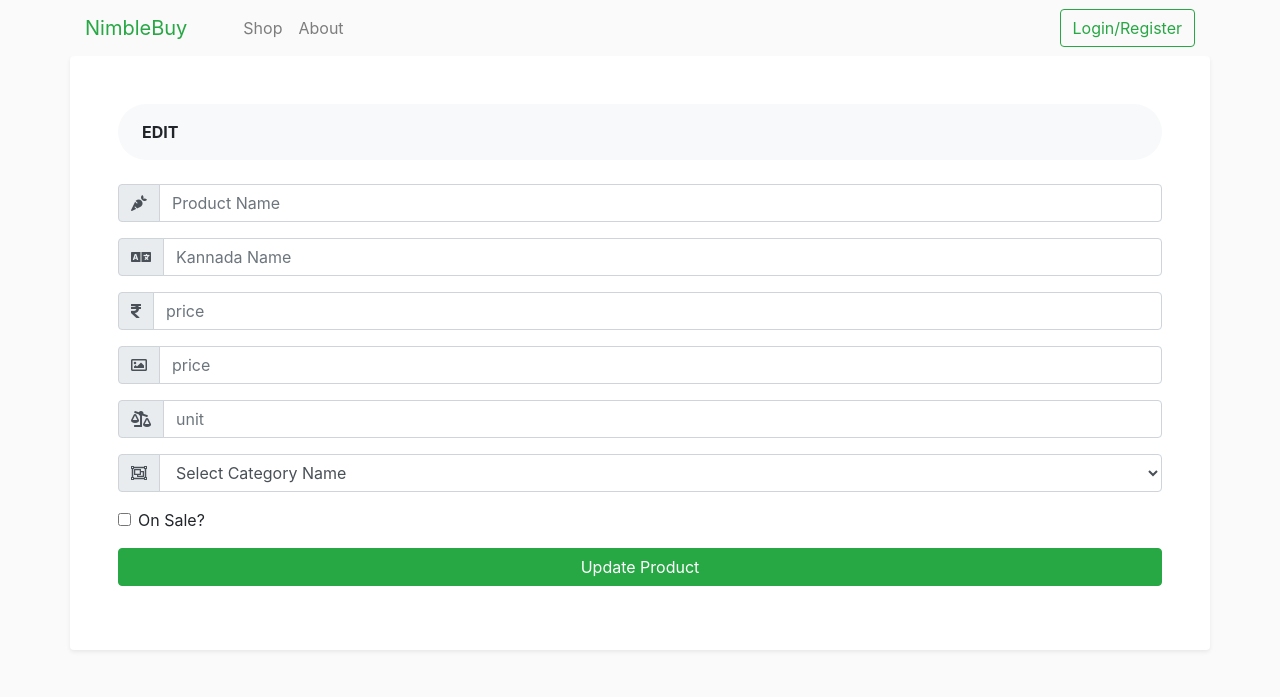
After one commit to boffti/nimblebuy_v2, a Flask app: template templates/admin/edit_product.html in a window 1280 px wide. The commit adds this page. Shown: the top 697 px of the page. Run offline with Flask 2, Linux system fonts and the light colour scheme; the template is opened without the code that fills it, so the values that code supplies are empty; parts of the project's set-up code (start-up, migrations or seed data) failed here and were passed over; some libraries are stand-ins or nearby versions.

Commit message:
Added Product edit in home page for admins

```diff
--- a/app.py
+++ b/app.py
@@ -395,7 +395,42 @@ def submit_enquiry():
 
 # ----------------------------------------------------------------------- #
 # Admin Routes
-# ------------------------------------------------------------------------#4
+# ------------------------------------------------------------------------#
+@app.route('/edit/<int:product_id>')
+@requires_auth('get:admin_dashboard')
+def get_product_details(jwt, product_id):
+    product = Vegetable.query.get(product_id)
+    category = [cat.format() for cat in Category.query.all()]
+    return render_template('/admin/edit_product.html', product=product.format(), category=category)
+
+# PATCH User Profile data
+@app.route('/product/update/<int:product_id>', methods=['POST'])
+@requires_auth('get:admin_dashboard')
+def update_product(jwt, product_id):
+    form_data = request.form.to_dict()
+    print(form_data)
+    if form_data['cat_name'] == 'Select Category Name':
+        flash('Please select category name to proceed')
+    try:
+        product = Vegetable.query.get(product_id)
+        cat = Category.query.filter_by(name=form_data['cat_name']).first()
+        product.name = form_data['name']
+        product.k_name = form_data['k_name']
+        product.price = float(form_data['price'])
+        product.category = cat
+        product.image = form_data['image']
+        product.unit = form_data['unit']
+        product.onSale = bool(form_data['onSale'])
+        product.update()
+        flash('Product updated successfully')
+    except Exception as e:
+        print(f'Error ==> {e}')
+        flash('Something went wrong')
+        return redirect(request.referrer)
+
+    return redirect(url_for('home'))
+
+
 @app.route('/admin_page')
 @requires_auth('get:admin_dashboard')
 def get_admin_page(jwt):
--- a/models.py
+++ b/models.py
@@ -263,7 +263,8 @@ class Category(db.Model):
 
     def format(self):
         return({
-            'name': self.name,
+            'id': self.id,
+            'name': self.name
         })
 
 
--- /dev/null
+++ b/templates/admin/edit_product.html
@@ -0,0 +1,108 @@
+{% extends "template.html" %}
+{% block title %}
+<title>Admin Dashboard</title>
+{% endblock %}
+
+{% block header %}
+<ul class="navbar-nav mr-auto">
+    <li class="nav-item">
+        <a class="nav-link" href="{{ url_for('home') }}">Shop</a>
+    </li>
+    <li class="nav-item">
+        <a class="nav-link" href="{{ url_for('about_page') }}">About</a>
+    </li>
+</ul>
+{% endblock %}
+
+{% set count = 5 %}
+{% block content %}
+<style>
+    .main-section {
+        margin-top: 5px;
+    }
+
+    .hiddenRow {
+        padding: 0 4px !important;
+        background-color: #eeeeee;
+        font-size: 13px;
+    }
+
+    .accordian-body span {
+        color: #a2a2a2 !important;
+    }
+</style>
+<div class="container">
+    <div class="row">
+        <div class="col-lg-12 p-5 bg-white rounded shadow-sm mb-5">
+            <div class="bg-light rounded-pill mb-4 px-4 py-3 text-uppercase font-weight-bold">Edit {{ product.name }}
+            </div>
+
+            <form action="/product/update/{{ product.id }}" method="post">
+                <div class="form-group input-group">
+                    <div class="input-group-prepend">
+                        <span class="input-group-text"> <i class="fas fa-carrot"></i> </span>
+                    </div>
+                    <input name="name" class="form-control" placeholder="Product Name" type="text"
+                        value="{{ product.name }}">
+                </div> <!-- form-group// -->
+                <div class="form-group input-group">
+                    <div class="input-group-prepend">
+                        <span class="input-group-text"> <i class="fas fa-language"></i> </span>
+                    </div>
+                    <input name="k_name" class="form-control" placeholder="Kannada Name" type="text"
+                        value="{{ product.k_name }}">
+                </div> <!-- form-group// -->
+                <div class="form-group input-group">
+                    <div class="input-group-prepend">
+                        <span class="input-group-text"> <i class="fas fa-rupee-sign"></i> </span>
+                    </div>
+                    <input name="price" class="form-control" placeholder="price" type="text"
+                        value="{{ product.price }}">
+                </div> <!-- form-group// -->
+                <div class="form-group input-group">
+                    <div class="input-group-prepend">
+                        <span class="input-group-text"> <i class="far fa-image"></i> </span>
+                    </div>
+                    <input name="image" class="form-control" placeholder="price" type="text"
+                        value="{{ product.image }}">
+                </div> <!-- form-group// -->
+                <div class="form-group input-group">
+                    <div class="input-group-prepend">
+                        <span class="input-group-text"> <i class="fas fa-balance-scale-right"></i> </span>
+                    </div>
+                    <input name="unit" class="form-control" placeholder="unit" type="text" value="{{ product.unit }}">
+                </div> <!-- form-group// -->
+                <div class="form-group input-group">
+                    <div class="input-group-prepend">
+                        <span class="input-group-text"> <i class="far fa-object-group"></i> </span>
+                    </div>
+                    <select name="cat_name" class="form-control">
+                        <option selected=""> Select Category Name</option>
+                        {% for cat in category %}
+                        {% if product.category == cat.name %}
+                        <option value="{{ cat.name }}" selected>{{ cat.name }}</option>
+                        {% else %}
+                        <option value="{{ cat.name }}">{{ cat.name }}</option>
+                        {% endif %}
+                        {% endfor %}
+                    </select>
+                </div> <!-- form-group end.// -->
+                <div class="form-check">
+                    {% if product.onSale %}
+                    <input name="onSale" type="checkbox" class="form-check-input" id="exampleCheck1" checked>
+                    {% else %}
+                    <input name="onSale" type="checkbox" class="form-check-input" id="exampleCheck1">
+                    {% endif %}
+                    <label class="form-check-label" for="exampleCheck1">On Sale?</label>
+                </div>
+                <div class="form-group mt-3">
+                    <button type="submit" class="btn btn-success btn-block"> Update Product </button>
+                </div> <!-- form-group// -->
+            </form>
+
+
+        </div>
+    </div>
+
+</div>
+{% endblock %}
--- a/templates/cart.html
+++ b/templates/cart.html
@@ -84,6 +84,7 @@
                         </tbody>
                     </table>
                     <p class="nav-link font-italic mt-1 mb-0">* Please click on corresponding <strong>'update'</strong> button if you wish to update the cart quantity</p>
+                    <p class="nav-link font-italic mt-1 mb-0">Alternately, you can also press the <kbd class="keyboard-key nowrap" style="border: 1px solid #aaa; -moz-border-radius: 0.2em; -webkit-border-radius: 0.2em; border-radius: 0.2em; -moz-box-shadow: 0.1em 0.1em 0.2em rgba(0,0,0,0.1); -webkit-box-shadow: 0.1em 0.1em 0.2em rgba(0,0,0,0.1); box-shadow: 0.1em 0.1em 0.2em rgba(0,0,0,0.1); background-color: #f9f9f9; background-image: -moz-linear-gradient(top, #eee, #f9f9f9, #eee); background-image: -o-linear-gradient(top, #eee, #f9f9f9, #eee); background-image: -webkit-linear-gradient(top, #eee, #f9f9f9, #eee); background-image: linear-gradient(to bottom, #eee, #f9f9f9, #eee); color: #000; padding: 0.1em 0.3em; font-family: inherit; font-size: 0.85em;">↵ Enter</kbd> key to update the selected item.</p>
                 </div>
                 <!-- End -->
             </div>
```
Also changed, not shown: public/custom.css (+51 -9 lines), templates/confirmation.html (+11 -4 lines), templates/home.html (+8 -0 lines).
